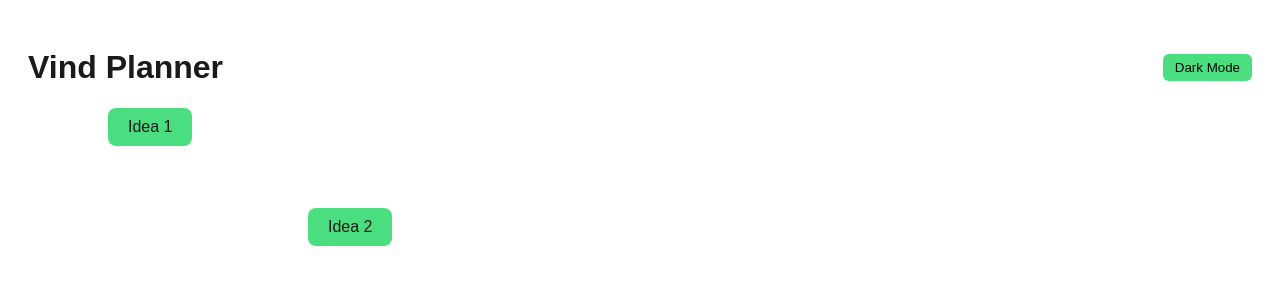
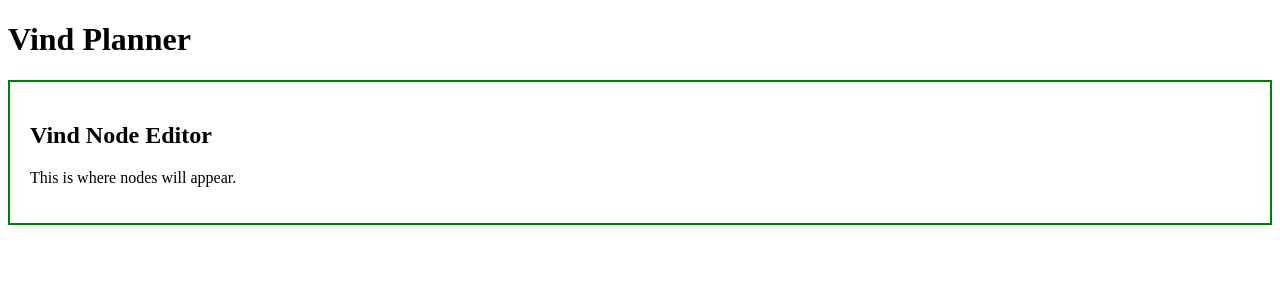
Before and after one commit to Samggg54/vind, a Next.js app: page / in a window 1280 px wide. Shown: the top 300 px of the page. Built offline with nearby package versions, Linux system fonts and the light colour scheme.

Commit message:
Update index.js

```diff
--- a/pages/index.js
+++ b/pages/index.js
@@ -1,74 +1,10 @@
-import { useState } from "react";
+import NodeEditor from "../components/NodeEditor";
 
 export default function Home() {
-  const [nodes, setNodes] = useState([
-    { id: 1, text: "Idea 1", x: 100, y: 100 },
-    { id: 2, text: "Idea 2", x: 300, y: 200 },
-  ]);
-
-  const [darkMode, setDarkMode] = useState(false);
-
-  const handleDrag = (id, e) => {
-    const newNodes = nodes.map(node =>
-      node.id === id
-        ? { ...node, x: e.clientX - 50, y: e.clientY - 20 }
-        : node
-    );
-    setNodes(newNodes);
-  };
-
   return (
-    <div
-      style={{
-        minHeight: "100vh",
-        backgroundColor: darkMode ? "#1a1a1a" : "#ffffff",
-        color: darkMode ? "#e5e5e5" : "#1a1a1a",
-        fontFamily: "sans-serif",
-        position: "relative",
-      }}
-    >
-      {/* Header */}
-      <div style={{
-        display: "flex",
-        justifyContent: "space-between",
-        alignItems: "center",
-        padding: "20px"
-      }}>
-        <h1>Vind Planner</h1>
-        <button
-          onClick={() => setDarkMode(!darkMode)}
-          style={{
-            padding: "6px 12px",
-            border: "none",
-            borderRadius: "6px",
-            background: "#4ade80",
-            cursor: "pointer",
-          }}
-        >
-          {darkMode ? "Light Mode" : "Dark Mode"}
-        </button>
-      </div>
-
-      {/* Nodes */}
-      {nodes.map(node => (
-        <div
-          key={node.id}
-          style={{
-            position: "absolute",
-            top: node.y,
-            left: node.x,
-            padding: "10px 20px",
-            background: "#4ade80", // green theme
-            borderRadius: "8px",
-            cursor: "grab",
-            userSelect: "none",
-          }}
-          draggable
-          onDrag={e => handleDrag(node.id, e)}
-        >
-          {node.text}
-        </div>
-      ))}
+    <div>
+      <h1>Vind Planner</h1>
+      <NodeEditor />
     </div>
   );
 }
```
